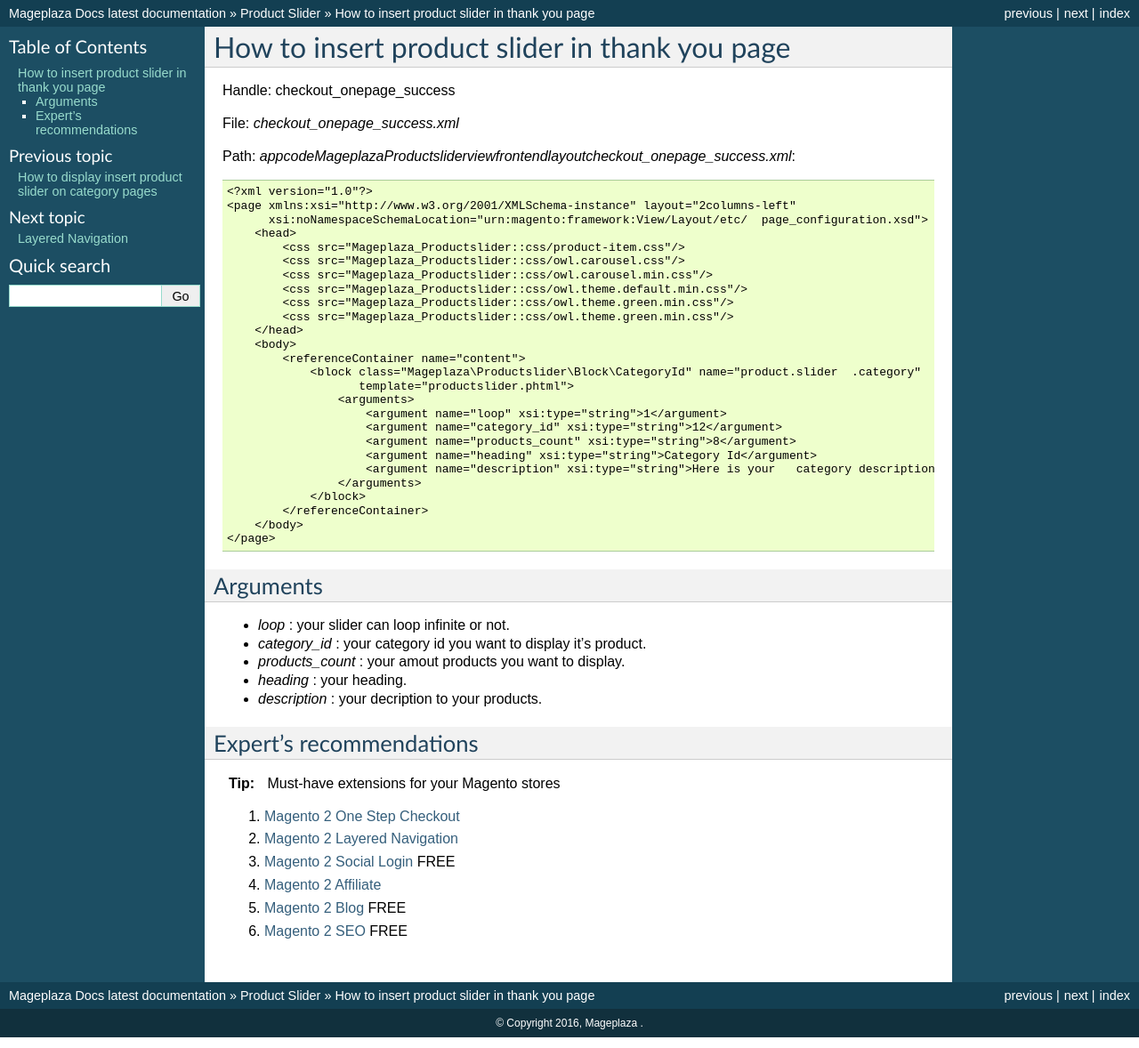
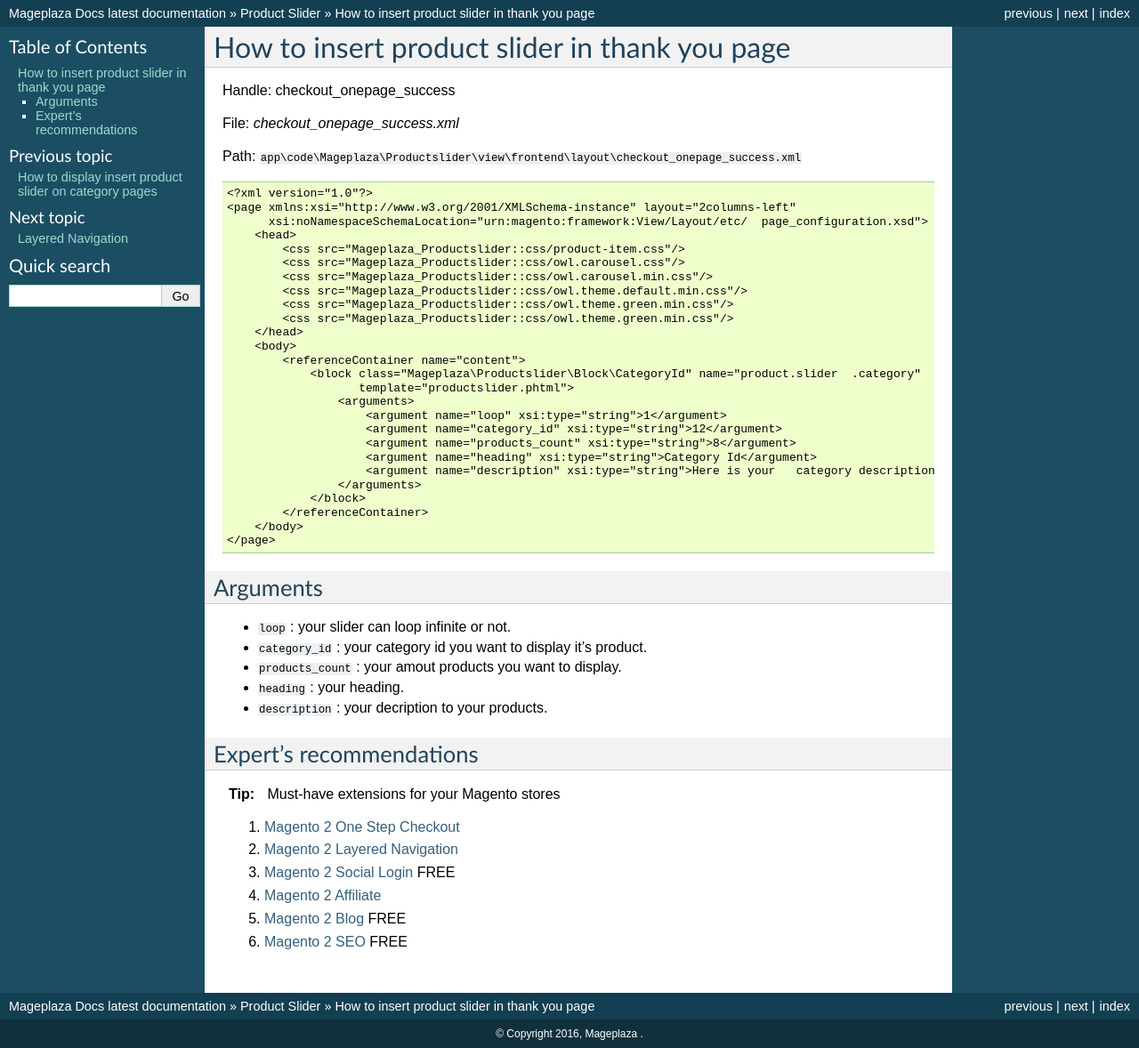
Before and after one commit to magepages/mpdocs, a Sphinx documentation site: the page built from docs/product-slider-m2/how-to-insert-product-slider-in-thank-you-page.rst, in a window 1280 px wide. Shown: the whole page at 89% size. Built offline with Sphinx 7.4.7, drawn with Linux system fonts in a browser that asks for light colours; pages that are not in the unit, such as notebooks, are missing from menus.

Commit message:
Auto update

```diff
--- a/docs/product-slider-m2/how-to-insert-product-slider-in-thank-you-page.rst
+++ b/docs/product-slider-m2/how-to-insert-product-slider-in-thank-you-page.rst
@@ -5,7 +5,7 @@
 
 File: `checkout_onepage_success.xml`
 
-Path: `app\code\Mageplaza\Productslider\view\frontend\layout\checkout_onepage_success.xml`::
+Path: ``app\code\Mageplaza\Productslider\view\frontend\layout\checkout_onepage_success.xml`` ::
 
   <?xml version="1.0"?>
   <page xmlns:xsi="http://www.w3.org/2001/XMLSchema-instance" layout="2columns-left"
@@ -39,11 +39,11 @@
 Arguments
 ------------
 
-- `loop` :  your slider can loop infinite or not.
-- `category_id` :  your category id you want to display it's product.
-- `products_count` :  your amout  products you want to display.
-- `heading` :  your heading.
-- `description` :  your decription to your products.
+- ``loop`` :  your slider can loop infinite or not.
+- ``category_id`` :  your category id you want to display it's product.
+- ``products_count`` :  your amout  products you want to display.
+- ``heading`` :  your heading.
+- ``description`` :  your decription to your products.
 
 
 
```
